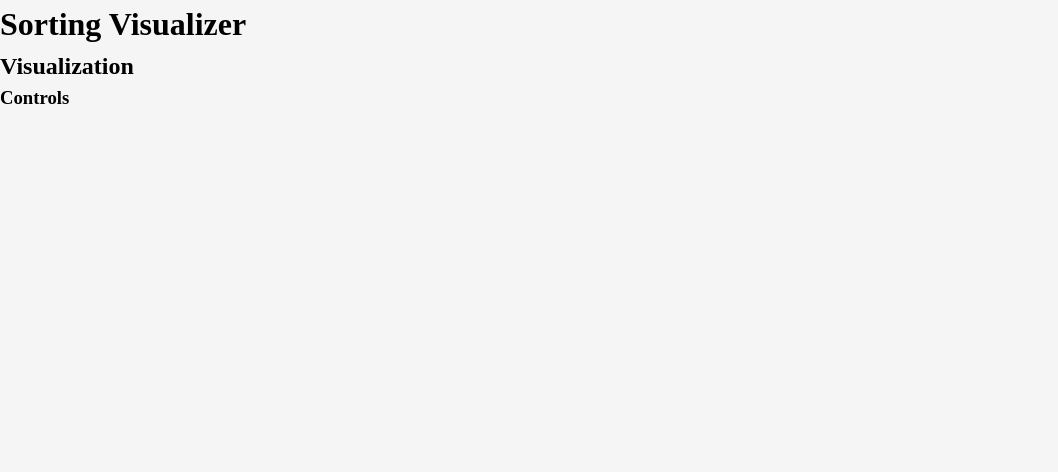
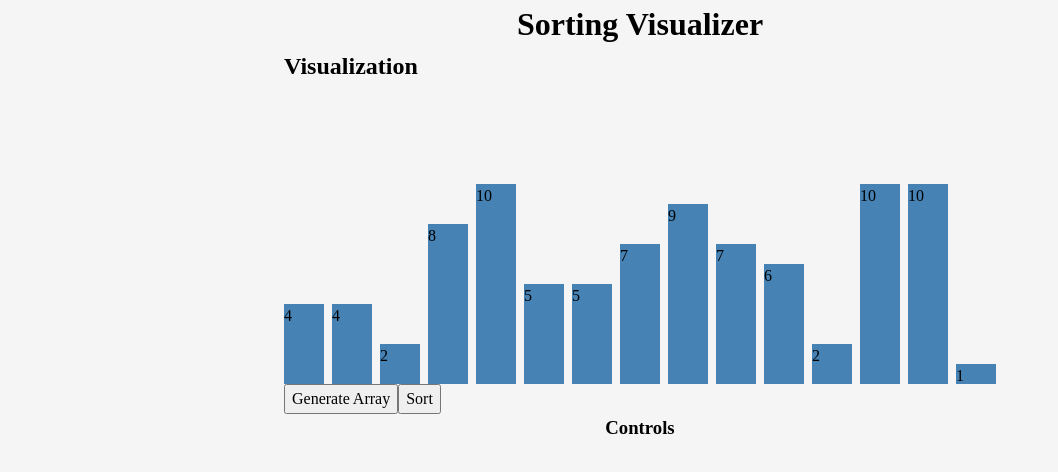
Before and after one commit to JesseVahlfors/sorting-visualizer, a React (Vite) app: page / in a window 1280 px wide. Shown: the top 472 px of the page, without its empty margins (0-1058 px from the left). Built offline with nearby package versions, Linux system fonts and the light colour scheme.

Commit message:
Implement sorting visualization with array generation and step handling

```diff
--- a/src/App.css
+++ b/src/App.css
@@ -0,0 +1,21 @@
+.main {
+  display: flex;
+  flex-direction: column;
+  align-items: center;
+}
+
+.visualizer {
+  display: flex;
+  align-items: flex-end;
+  gap: 8px;
+  height: 300px;
+}
+
+.bar {
+  width: 40px;
+  background: steelblue;
+}
+
+.bar.active {
+  outline: 3px solid orange;
+}
--- a/src/App.jsx
+++ b/src/App.jsx
@@ -6,7 +6,7 @@ import ControlsArea from "./components/ControlsArea";
 function App() {
   return (
     <>
-      <div>
+      <div className="main">
         <Header />
         <VisualizationArea />
         <ControlsArea />
--- a/src/components/VisualizationArea.jsx
+++ b/src/components/VisualizationArea.jsx
@@ -1,7 +1,157 @@
+import { useEffect, useState } from "react";
+
 function VisualizationArea() {
+  const [array, setArray] = useState(createRandomArray);
+  const [steps, setSteps] = useState([]);
+  const [currentStep, setCurrentStep] = useState(0);
+  const [displayArray, setDisplayArray] = useState(array);
+  const [activeIndices, setActiveIndices] = useState([]);
+  const [isPlaying, setIsPlaying] = useState(false);
+  const [error, setError] = useState("");
+  const showDebugControls = false;
+
+  function createRandomArray() {
+    const newArray = [];
+
+    for (let i = 0; i < 15; i++) {
+      newArray.push(Math.floor(Math.random() * 10) + 1);
+    }
+
+    return newArray;
+  }
+
+  function generateArray() {
+    setError("");
+    const newArray = createRandomArray;
+    setArray(newArray);
+    setDisplayArray(newArray);
+    setSteps([]);
+    setCurrentStep(0);
+    setActiveIndices([]);
+    setIsPlaying(false);
+  }
+
+  function handleSort() {
+    setError("");
+    fetch("http://127.0.0.1:8000/api/sorting/bubble-sort/", {
+      method: "POST",
+      headers: {
+        "Content-Type": "application/json",
+      },
+      body: JSON.stringify({
+        array: array,
+      }),
+    })
+      .then((response) => {
+        if (!response.ok) {
+          throw new Error("Failed to fetch sorting data");
+        }
+
+        return response.json();
+      })
+      .then((data) => {
+        setSteps(data.steps);
+        setCurrentStep(0);
+        setDisplayArray([...array]);
+        setActiveIndices([]);
+        if (!showDebugControls) {
+          setIsPlaying(true);
+        }
+      })
+      .catch((error) => {
+        setError(error.message);
+      });
+  }
+
+  function stepHandler() {
+    if (currentStep >= steps.length) {
+      setIsPlaying(false);
+      setActiveIndices([]);
+      return;
+    }
+
+    const step = steps[currentStep];
+
+    if (step.type === "compare") {
+      setActiveIndices(step.indices);
+    }
+
+    if (step.type === "swap") {
+      setDisplayArray((prev) => {
+        const next = [...prev];
+
+        const [a, b] = step.indices;
+
+        [next[a], next[b]] = [next[b], next[a]];
+
+        return next;
+      });
+
+      setActiveIndices(step.indices);
+    }
+
+    setCurrentStep((prev) => prev + 1);
+  }
+
+  function playHandler() {
+    setIsPlaying(true);
+  }
+
+  useEffect(() => {
+    if (!isPlaying) return;
+
+    const timer = setTimeout(() => {
+      stepHandler();
+    }, 150);
+
+    return () => clearTimeout(timer);
+  }, [isPlaying, currentStep]);
+
   return (
     <div>
       <h2>Visualization</h2>
+      <div className="visualizer">
+        {!error
+          ? displayArray.map((value, index) => (
+              <div
+                key={index}
+                className={
+                  activeIndices.includes(index) && isPlaying
+                    ? "bar active"
+                    : "bar"
+                }
+                style={{ height: `${value * 20}px` }}
+              >
+                {value}
+              </div>
+            ))
+          : error}
+      </div>
+      {steps.length > 0 && currentStep < steps.length && (
+        <div>
+          <p>{steps[currentStep].type}</p>
+          <p>
+            {steps[currentStep].indices[0]} and {steps[currentStep].indices[1]}
+          </p>
+        </div>
+      )}
+      <button onClick={generateArray} disabled={isPlaying}>
+        Generate Array
+      </button>
+      <button onClick={handleSort} disabled={isPlaying || array.length === 0}>
+        Sort
+      </button>
+      {showDebugControls && (
+        <>
+          <button
+            onClick={stepHandler}
+            disabled={steps.length === 0 || currentStep >= steps.length}
+          >
+            Advance Step
+          </button>
+          <button onClick={playHandler}>Play</button>
+        </>
+      )}
     </div>
   );
 }
```
